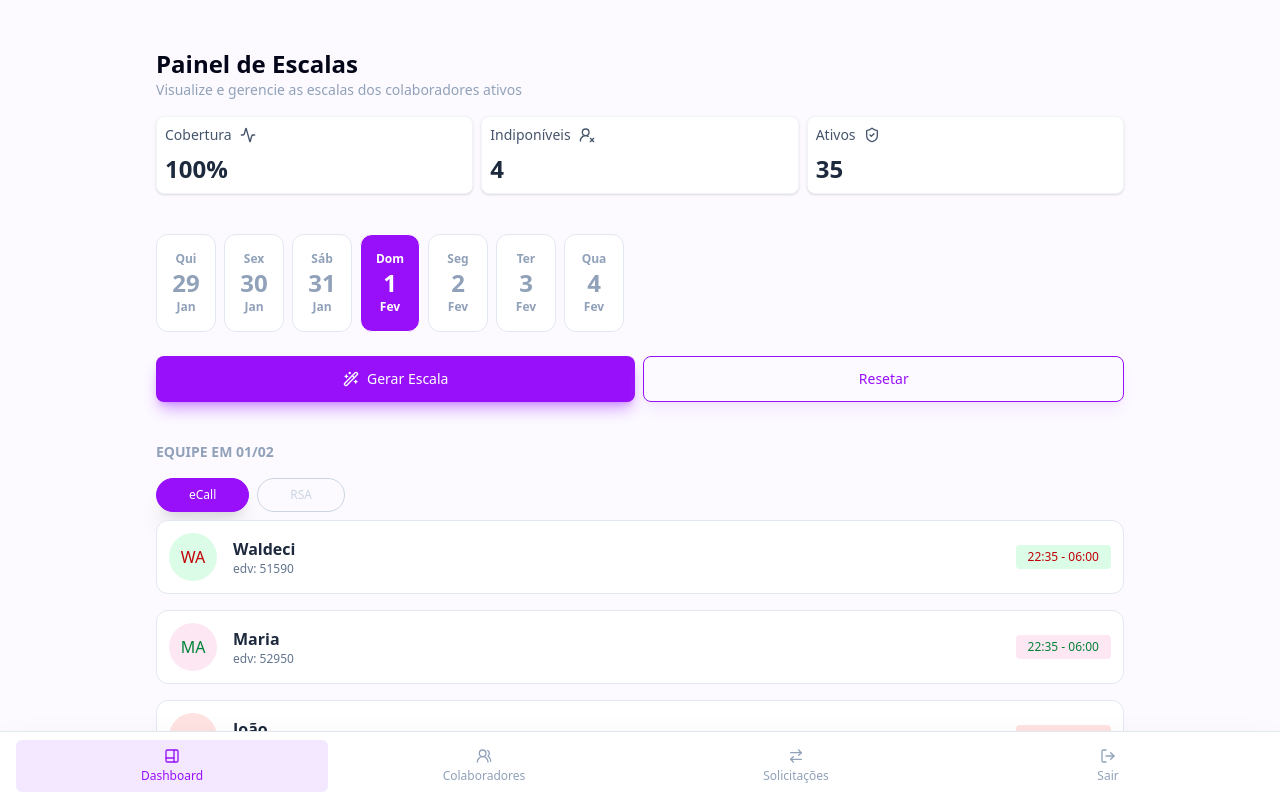
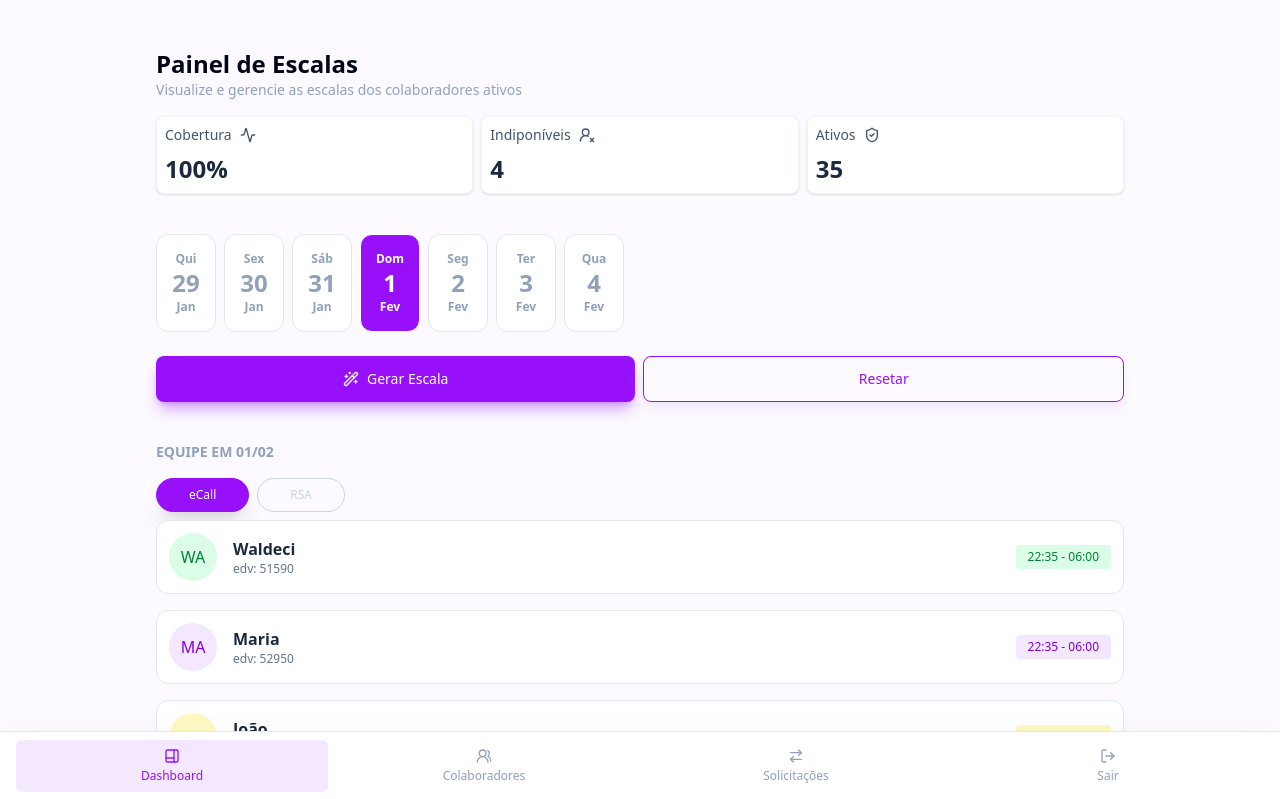
Before and after one commit to waldecifreitas20/smart_admin, a React (Vite) app: page / in a window 1280 px wide. Shown: the top 799 px of the page. Built offline with nearby package versions, Linux system fonts and the light colour scheme.

Commit message:
feat: add dsr style

```diff
--- a/src/components/EmployeeTile.tsx
+++ b/src/components/EmployeeTile.tsx
@@ -2,14 +2,16 @@ import type { Employee } from "../types/Employee";
 
 interface EmployeeTileProps {
   employee: Employee;
+  isDayoff?: boolean;
 }
 
-const bgColors = ["bg-blue-100", "bg-green-100", "bg-yellow-100", "bg-red-100", "bg-purple-100", "bg-pink-100"];
-const textColors = ["text-blue-700", "text-green-700", "text-yellow-700", "text-red-700", "text-purple-700", "text-pink-700"];
+const bgColors = ["bg-blue-100", "bg-emerald-100", "bg-green-100", "bg-red-100", "bg-purple-100", "bg-pink-100", "bg-yellow-100", "bg-teal-100", "bg-indigo-100"];
+const textColors = ["text-blue-700", "text-emerald-700", "text-green-700", "text-red-700", "text-purple-700", "text-pink-700", "text-yellow-700", "text-teal-700", "text-indigo-700"];
 
 export function EmployeeTile(props: EmployeeTileProps) {
-  const selectedBackground = bgColors[Math.floor(Math.random() * bgColors.length)];
-  const selectedTextColor = textColors[Math.floor(Math.random() * textColors.length)];
+  const colorIndex = Math.floor(Math.random() * bgColors.length);
+  const selectedBackground = bgColors[colorIndex];
+  const selectedTextColor = textColors[colorIndex];
 
   return (
     <div className="
@@ -33,10 +35,14 @@ export function EmployeeTile(props: EmployeeTileProps) {
           <p className="text-xs text-slate-500">edv: {props.employee.edv}</p>
         </div>
 
+
         <p className={`
-           px-3 py-1 rounded-sm text-xs ${selectedTextColor}
-           ${selectedBackground}
-          `}>{props.employee.shiftIn} - {props.employee.shiftOut}</p>
+           px-3 py-1 rounded-sm text-xs ${props.isDayoff ? "text-slate-700" : selectedTextColor}
+           ${props.isDayoff ? "bg-slate-100" : selectedBackground}
+          `}>{props.isDayoff ?
+            "Folga" :
+            `${props.employee.shiftIn} - ${props.employee.shiftOut}`}</p>
+
 
       </span>
     </div>
```
